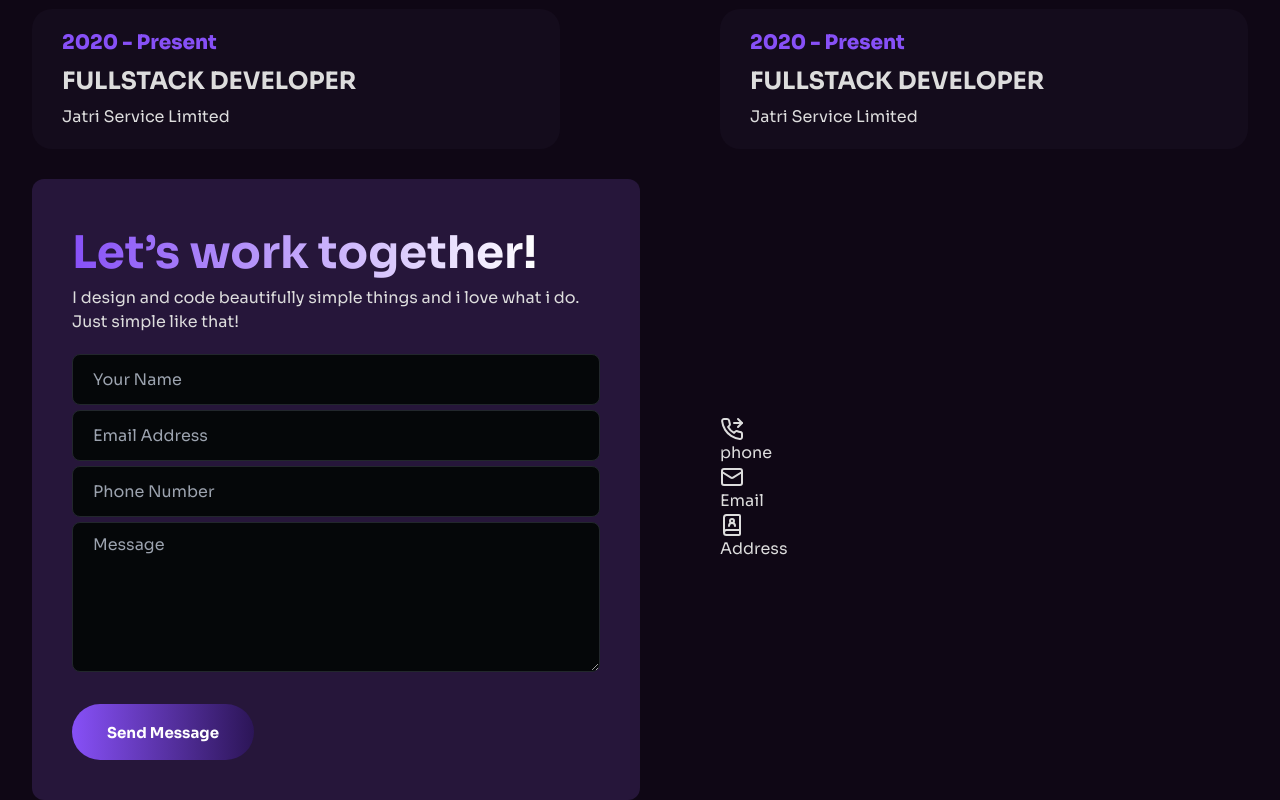
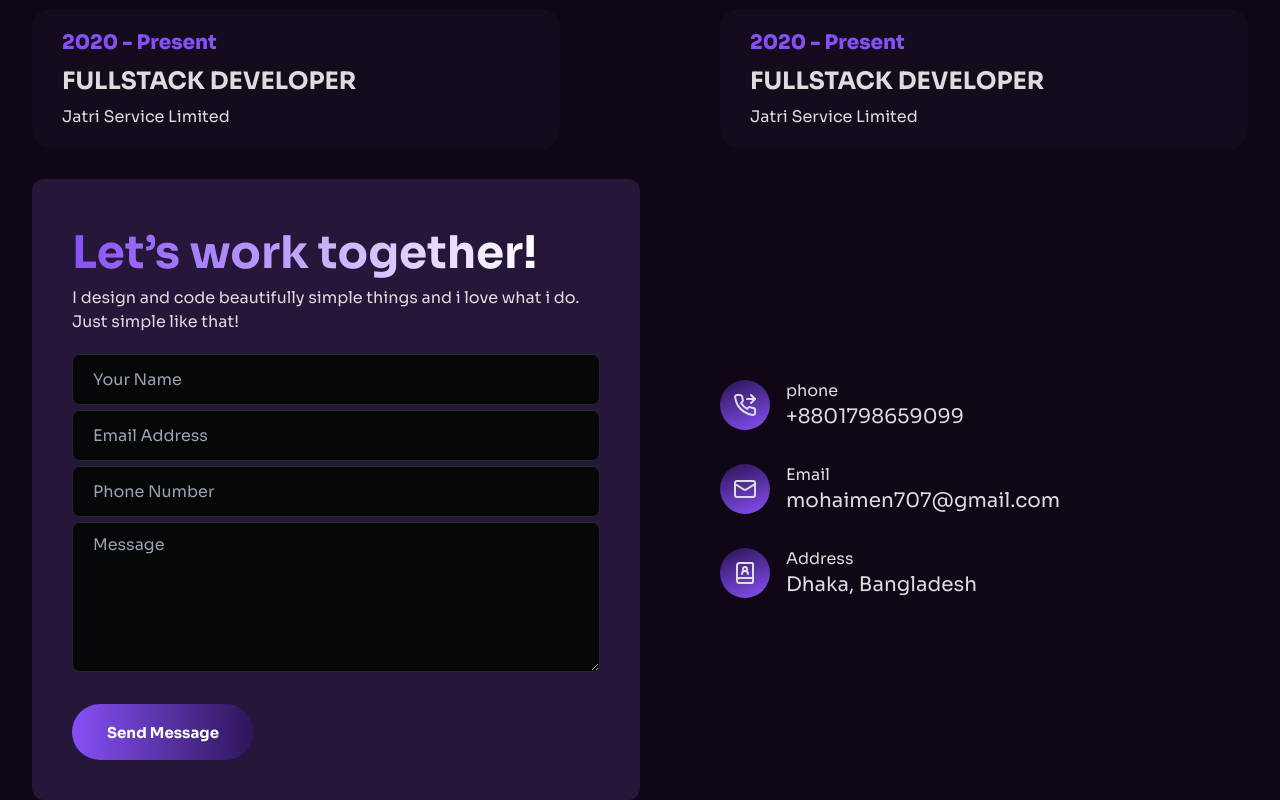
Before and after one commit to mohaimenkhalid/personal-portfolio-nuxt3, a Nuxt app: page / in a window 1280 px wide. Shown: the part 1981-2781 px from the top of the page. Built offline with nearby package versions, Linux system fonts and the light colour scheme.

Commit message:
design added for contact information

```diff
--- a/components/contact.vue
+++ b/components/contact.vue
@@ -1,5 +1,5 @@
 <script setup>
-import { PhoneForwarded, Mail, BookUser } from 'lucide-vue-next';
+import {PhoneForwarded, Mail, BookUser} from 'lucide-vue-next';
 </script>
 <template>
   <div class="contact-section">
@@ -35,16 +35,34 @@ import { PhoneForwarded, Mail, BookUser } from 'lucide-vue-next';
           </div>
         </div>
         <div class="w-full md:w-1/2">
-          <div class="contact-information ml-16 md:ml-20">
+          <div class="contact-information ml-16 md:ml-20 flex flex-col gap-y-8">
+            <div class="flex items-center gap-x-4">
+              <div class="contact-icon-box">
+                <PhoneForwarded class="contact-icon"/>
+              </div>
+              <div class="">
+                <div>phone</div>
+                <a class="text-xl" href="tel:+8801798659099">+8801798659099</a>
+              </div>
+            </div>
+            <div class="flex items-center gap-x-4">
+              <div class="contact-icon-box">
+                <Mail class="contact-icon"/>
+              </div>
               <div>
-              <PhoneForwarded />
-              phone</div>
+                <div>Email</div>
+                <a href="mailto:mohaimen707@gmail.com" class="text-xl">mohaimen707@gmail.com</a>
+              </div>
+            </div>
+            <div class="flex items-center gap-x-4">
+              <div class="contact-icon-box">
+                <BookUser class="contact-icon"/>
+              </div>
               <div>
-              <Mail />
-              Email</div>
-            <div>
-              <BookUser />
-              Address</div>
+                <div>Address</div>
+                <div class="text-xl">Dhaka, Bangladesh</div>
+              </div>
+            </div>
           </div>
         </div>
       </div>
@@ -88,4 +106,17 @@ import { PhoneForwarded, Mail, BookUser } from 'lucide-vue-next';
   flex-direction: column;
   justify-content: center;
 }
+
+.contact-icon-box {
+  width: 50px;
+  height: 50px;
+  border-radius: 50%;
+  background: -o-linear-gradient(289deg, var(--tj-theme-secondary) 0%, var(--tj-theme-primary) 100%);
+  background: linear-gradient(161deg, var(--tj-theme-secondary) 0%, var(--tj-theme-primary) 100%);
+  text-align: center;
+  line-height: 60px;
+  display: flex;
+  align-items: center;
+  justify-content: center;
+}
 </style>
```
Lines whose indentation alone changed are shown as unchanged.
